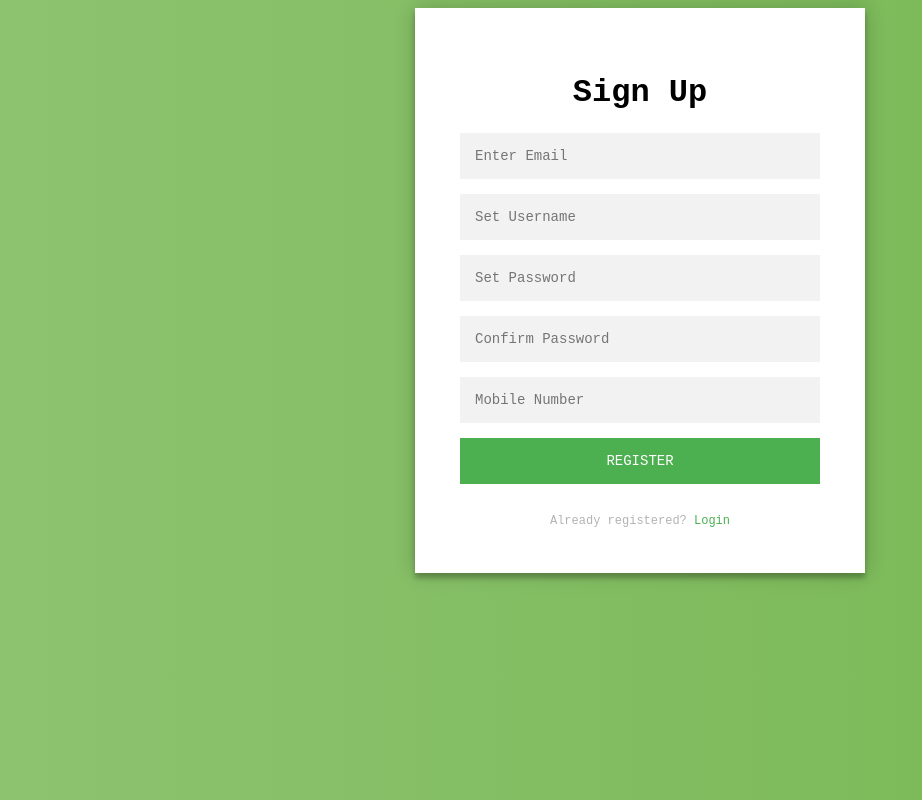
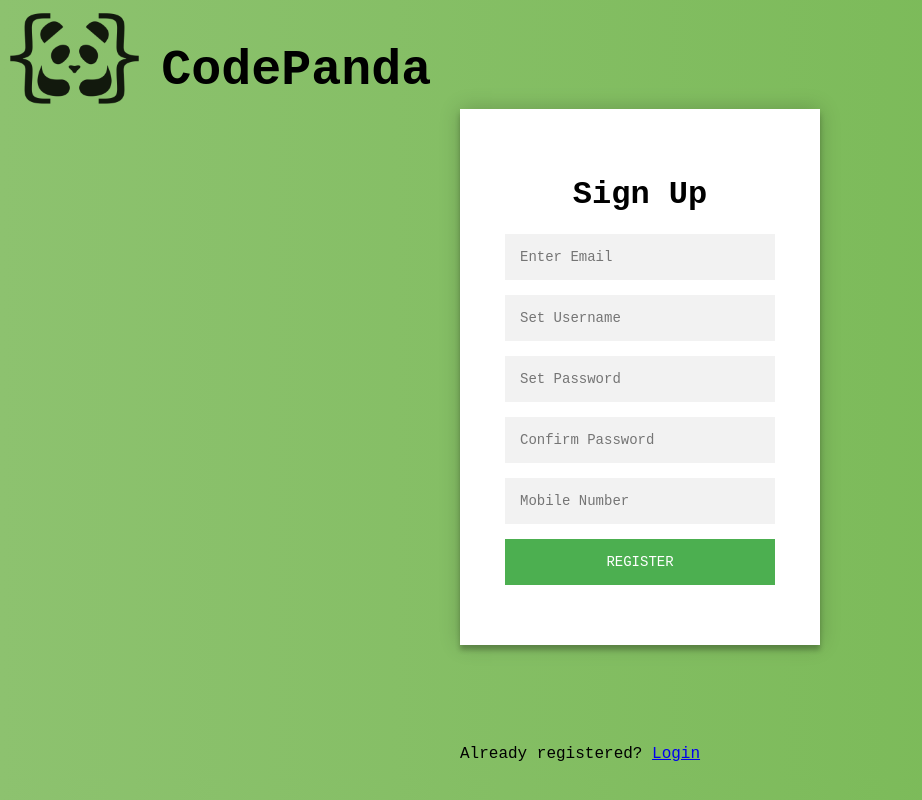
Before and after one commit to vipulbhj/CodePanda, a plain HTML site: page signup.html in a window 1280 px wide. Shown: the whole page, without its empty margins (0-922 px from the left). Drawn offline with Linux system fonts and the light colour scheme.

Commit message:
Added top logo and name to all pages

```diff
--- a/signup.html
+++ b/signup.html
@@ -10,9 +10,12 @@
 
 
 <body>
-    <div class="form" >
-        <h1>Sign Up</h1>
-        <form>
+	<a href="index.html"><img src="logo.png" style="height:100px"></a>
+		<h1 class="topName">CodePanda</h1>
+    <div class="login-page" >
+
+        <form class="form">
+			<h1>Sign Up</h1>
             <input type="email"  placeholder="Enter Email" name="email" />
 
               <input type="text" placeholder="Set Username" name = "uname"/>
```
Also changed, not shown: login.html (+4 -1 lines).
